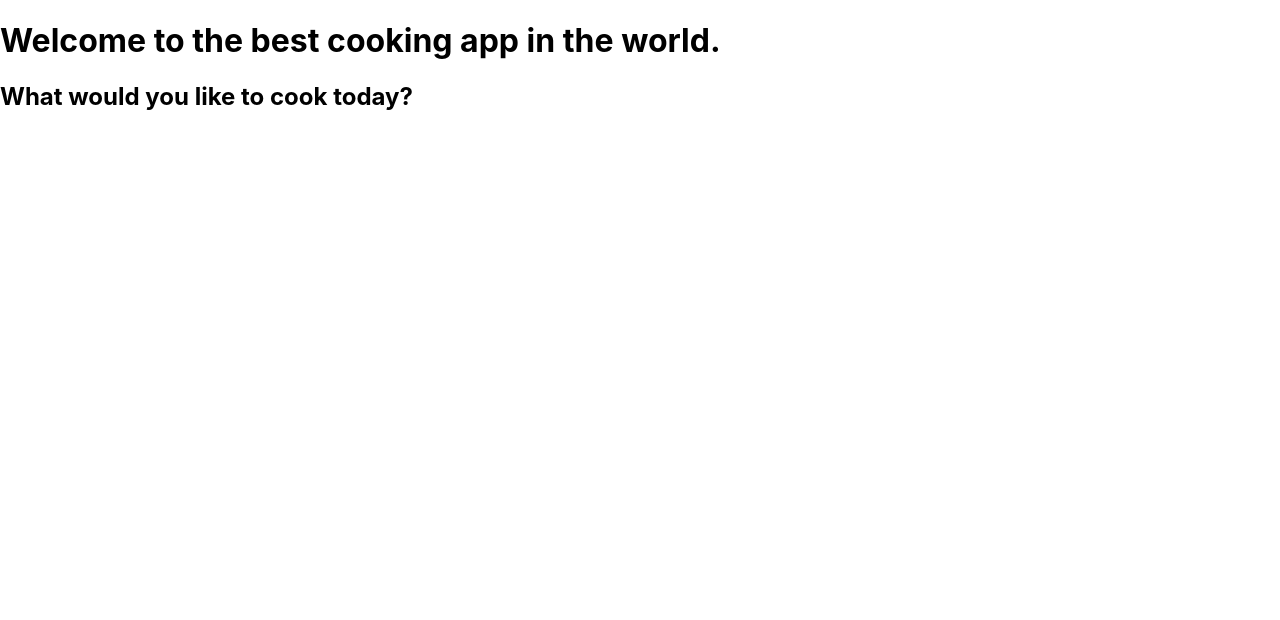
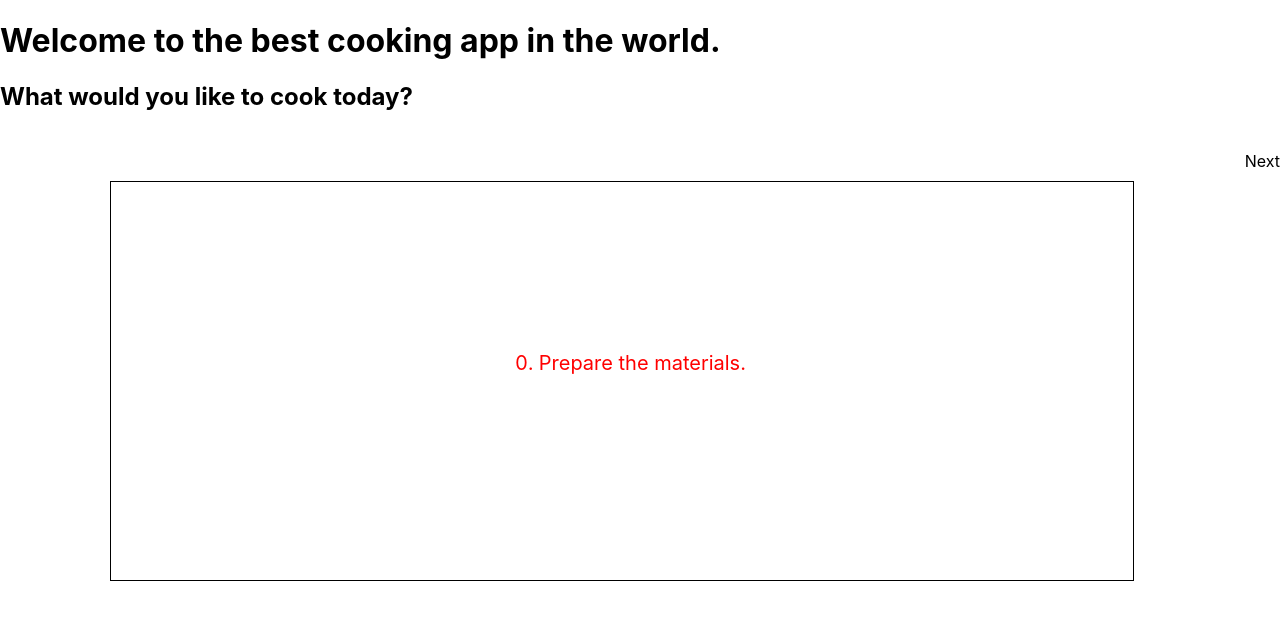
Before and after one commit to crfmc/Sous-next, a Next.js app: page /cook in a window 1280 px wide. Shown: the top 620 px of the page. Built offline with nearby package versions, Linux system fonts and the light colour scheme.

Commit message:
relcoate stepper to cook page

```diff
--- a/pages/cook/index.tsx
+++ b/pages/cook/index.tsx
@@ -1,4 +1,5 @@
 import { Head } from "next/document";
+import Stepper from "../../components/Stepper";
 
 export default function Cook() {
   return (
@@ -7,6 +8,9 @@ export default function Cook() {
         Welcome to the best cooking app in the world.
       </h1>
       <h2>What would you like to cook today?</h2>
+
+      <Stepper />
+
     </div>
   )
 }
```
